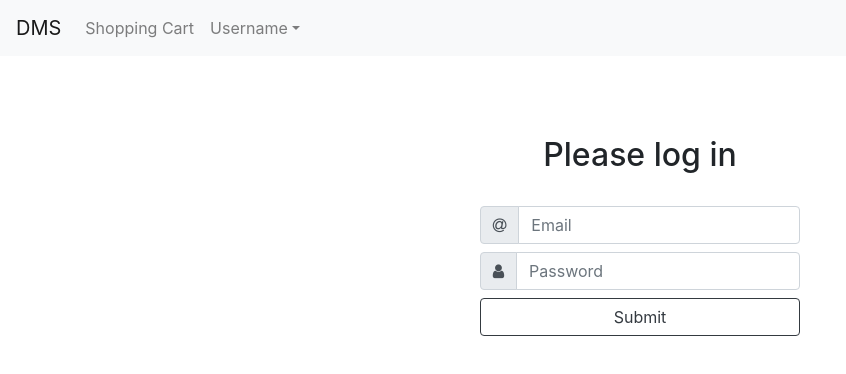
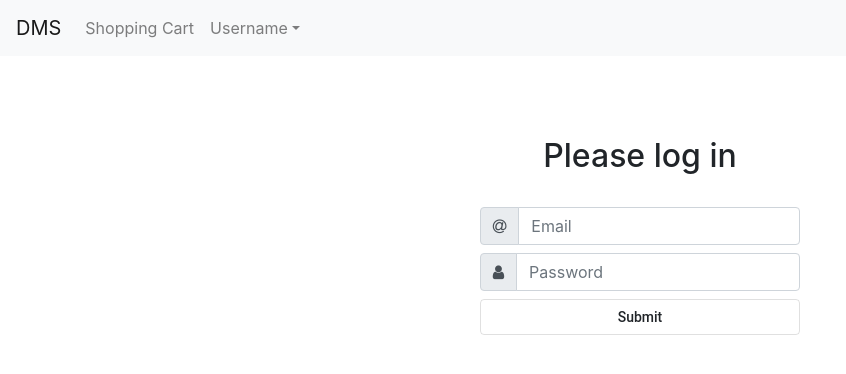
Before and after one commit to danmalmx/DemoMarketShop_final, an Angular app in the folder Angular/: page /login in a window 1280 px wide. Shown: the top 374 px of the page, without its empty margins (0-846 px from the left). Built offline with nearby package versions, Linux system fonts and the light colour scheme.

Commit message:
Change bootstrap to angular material button

```diff
--- a/Angular/src/app/login/login.component.html
+++ b/Angular/src/app/login/login.component.html
@@ -24,6 +24,6 @@
             </label>
         </div> -->
 
-        <button type="submit" class="btn btn-outline-dark btn-block mb-2">Submit</button>
+        <button mat-stroked-button type="submit" class="btn-block mb-2">Submit</button>
     </form>
 </div>
```
